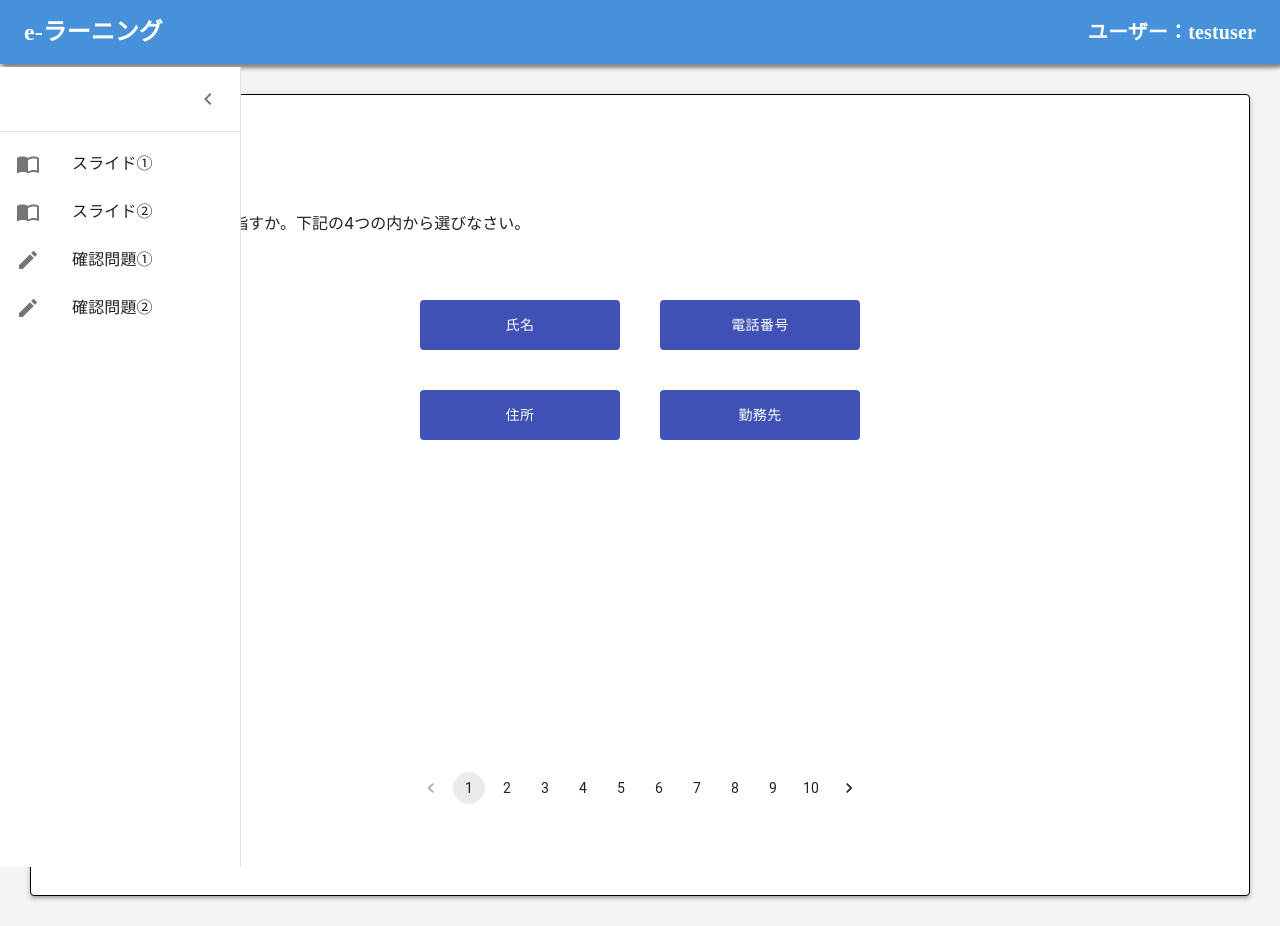
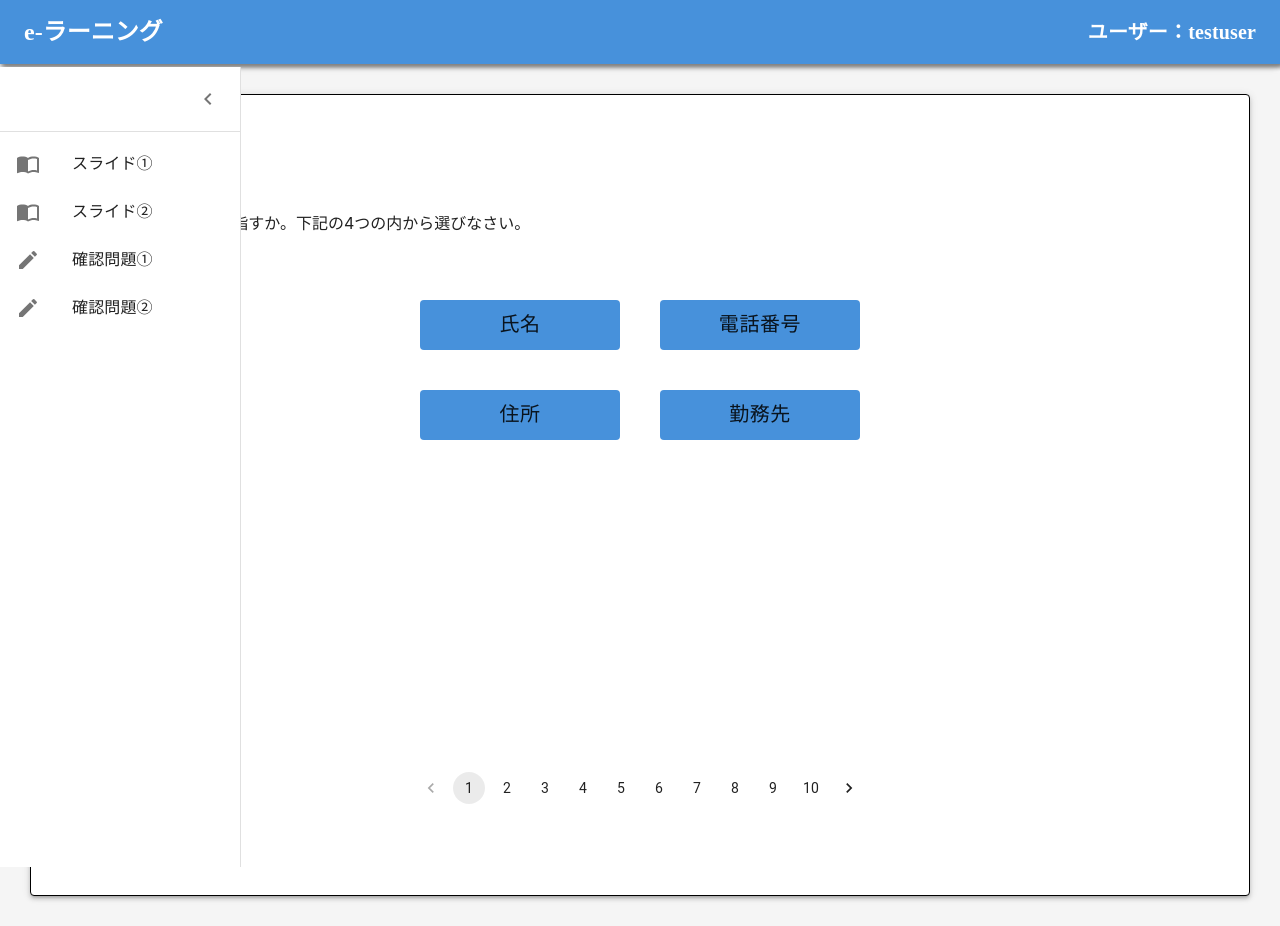
Before and after one commit to shameeraudayanga/e-learning, a React (Create React App) app in the folder client/: page / in a window 1280 px wide. Built offline with nearby package versions, Linux system fonts and the light colour scheme.

Commit message:
ボタン完成

```diff
--- a/client/src/Assets/Answer.css
+++ b/client/src/Assets/Answer.css
@@ -13,8 +13,3 @@
     text-align: center;
     line-height: 100px;
 }
-
-.choice {
-    height: 50px;
-    width: 200px;
-}
--- a/client/src/Compornent/Answer.jsx
+++ b/client/src/Compornent/Answer.jsx
@@ -1,6 +1,7 @@
 import React, { useState } from 'react';
 import Button from '@material-ui/core/Button';
 import { Grid } from '@material-ui/core/';
+import { makeStyles } from '@material-ui/core/styles';
 import '../Assets/Answer.css'
 
 const Answer = (props) => {
@@ -14,20 +15,34 @@ const Answer = (props) => {
     setCorrectness("不正解です");
   }};
 
+  const useStyles = makeStyles( () => ({
+    choice: {
+      backgroundColor: "#4791DB",
+      height: '50px',
+      width: '200px',
+      fontSize: '20px',
+      '&:hover': {
+        backgroundColor: "#4791DB",
+      }
+    }
+  }));
+
+  const classes = useStyles();
+
   return (
     <div>
       <Grid className="grid" container spacing={5}>
         <Grid className="button" item xs={6}>
-          <Button variant="contained" color="primary" disableElevation className='choice' onClick={() => handleClick(1)}>{props.choice1}</Button>
+          <Button className={classes.choice} onClick={() => handleClick(1)}>{props.choice1}</Button>
         </Grid>
         <Grid item xs={6}>
-          <Button variant="contained" color="primary" disableElevation className='choice' onClick={() => handleClick(2)}>{props.choice2}</Button>
+          <Button className={classes.choice} onClick={() => handleClick(2)}>{props.choice2}</Button>
         </Grid>
         <Grid className="button" item xs={6}>
-          <Button variant="contained" color="primary" disableElevation className='choice' onClick={() => handleClick(3)}>{props.choice3}</Button>
+          <Button className={classes.choice} onClick={() => handleClick(3)}>{props.choice3}</Button>
         </Grid>
         <Grid item xs={6}>
-          <Button variant="contained" color="primary" disableElevation className='choice' onClick={() => handleClick(4)}>{props.choice4}</Button>
+          <Button className={classes.choice} onClick={() => handleClick(4)}>{props.choice4}</Button>
         </Grid>
       </Grid>
       <p className="correctness">{correctness}</p>
```
